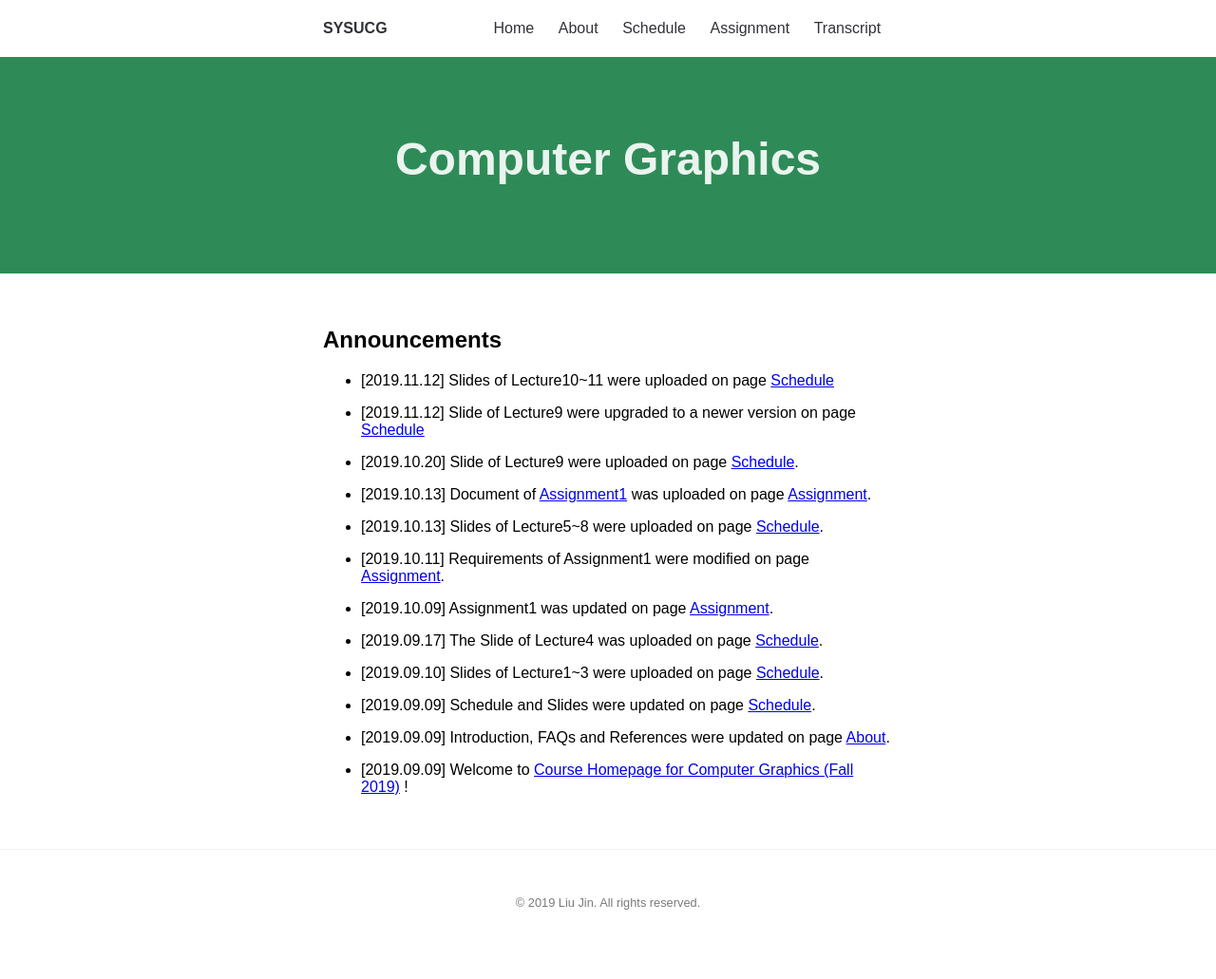
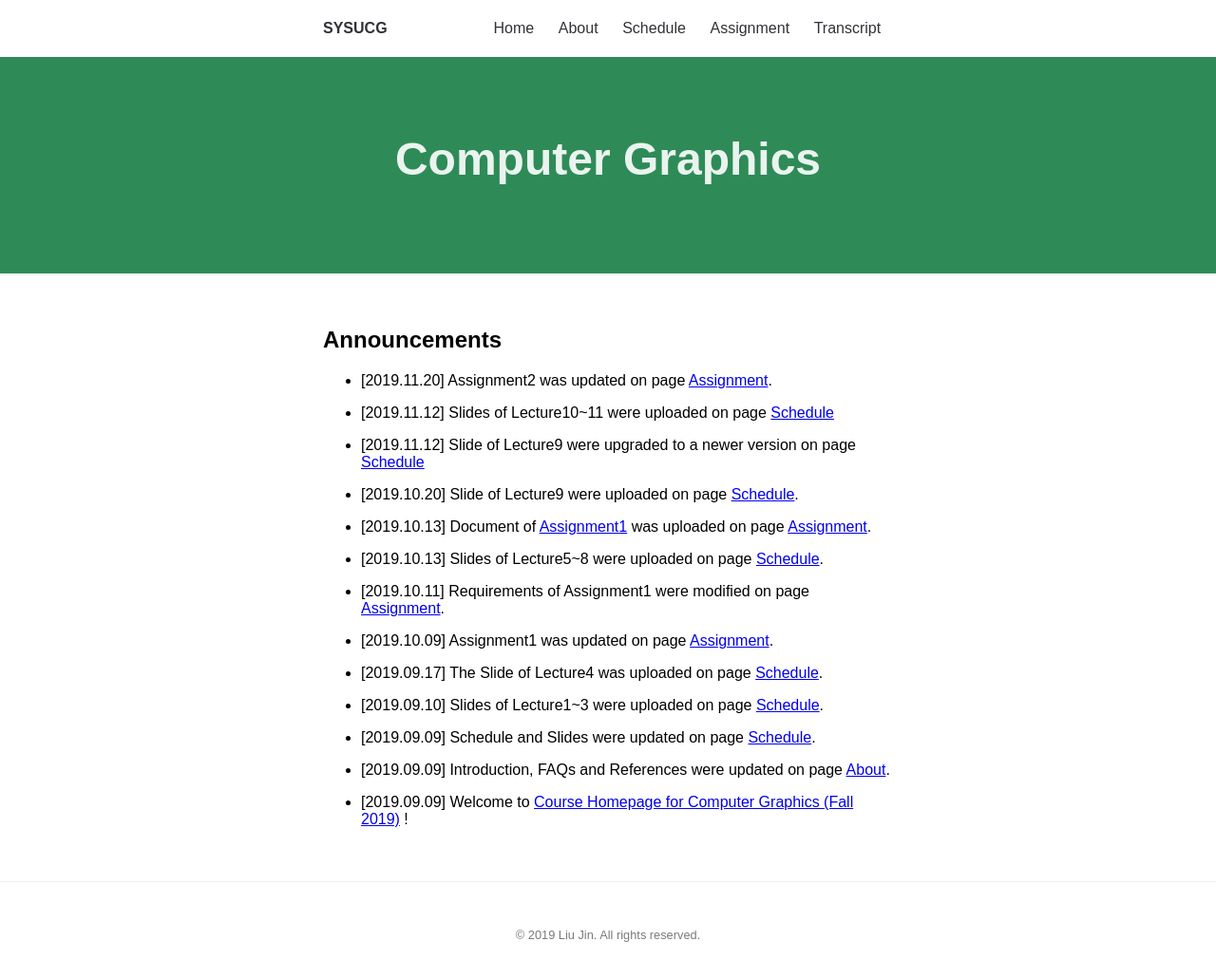
Before and after one commit to sysucg2019/sysucg2019.github.io, a Jekyll site: the page built from index.md, in a window 1280 px wide and 1040 px high. Shown: the top 1031 px of the window at 95% size. Built offline with Jekyll 4.4.1, drawn with Linux system fonts in a browser that asks for light colours.

Commit message:
Update index.md

```diff
--- a/index.md
+++ b/index.md
@@ -4,6 +4,8 @@ title: Computer Graphics (Fall 2019)
 ---
 
 ## Announcements
+- [2019.11.20] Assignment2 was updated on page [Assignment](https://sysucg2019.github.io/assignment).
+
 - [2019.11.12] Slides of Lecture10~11 were uploaded on page [Schedule](https://sysucg2019.github.io/schedule)
 
 - [2019.11.12] Slide of Lecture9 were upgraded to a newer version on page [Schedule](https://sysucg2019.github.io/schedule)
```
